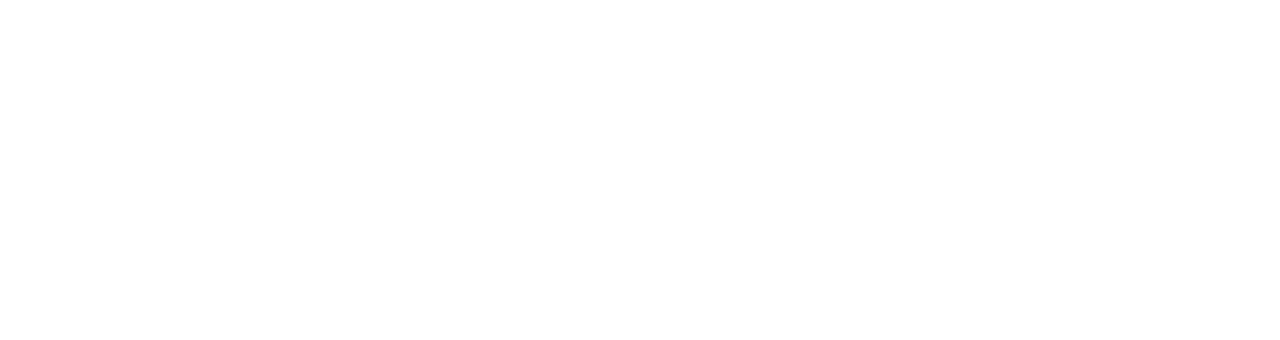
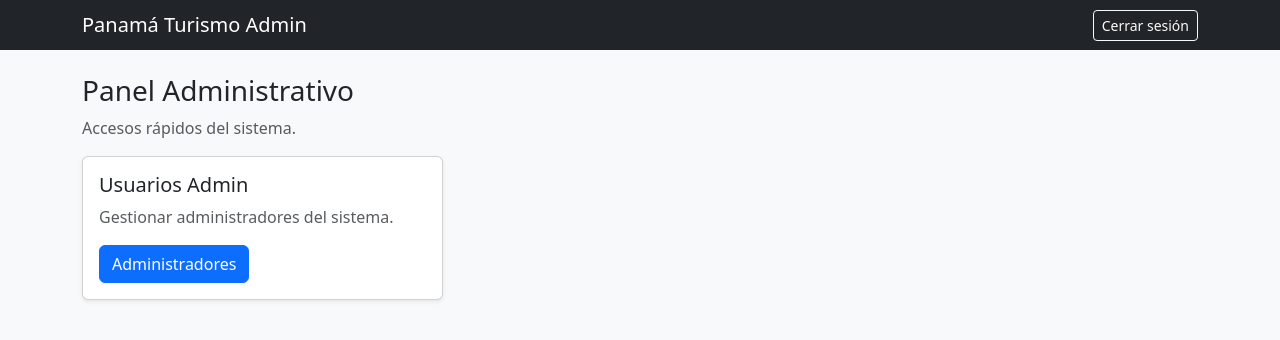
Before and after one commit to AaronGalvez/proyecto2DSVII, a PHP site: page /views/dashboard.php in a window 1280 px wide. Before the commit the part shown is empty. Shown: the top 340 px of the page. Run offline with PHP 8.4, Linux system fonts and the light colour scheme.

Commit message:
Add HTML structure to dashboard.php

```diff
--- a/views/dashboard.php
+++ b/views/dashboard.php
@@ -1 +1,34 @@
-<?php
+<!doctype html>
+<html lang="es">
+<head>
+    <meta charset="UTF-8">
+    <meta name="viewport" content="width=device-width, initial-scale=1.0">
+    <title>Dashboard Administrativo</title>
+    <link href="https://cdn.jsdelivr.net/npm/bootstrap@5.3.3/dist/css/bootstrap.min.css" rel="stylesheet">
+</head>
+<body class="bg-light">
+    <nav class="navbar navbar-dark bg-dark">
+        <div class="container">
+            <span class="navbar-brand mb-0 h1">Panamá Turismo Admin</span>
+            <a class="btn btn-outline-light btn-sm" href="index.php?controller=admin&action=logout">Cerrar sesión</a>
+        </div>
+    </nav>
+
+    <main class="container py-4">
+        <h1 class="h3">Panel Administrativo</h1>
+        <p class="text-muted">Accesos rápidos del sistema.</p>
+
+        <div class="row g-3">
+            <div class="col-md-4">
+                <div class="card shadow-sm">
+                    <div class="card-body">
+                        <h2 class="h5">Usuarios Admin</h2>
+                        <p class="text-muted">Gestionar administradores del sistema.</p>
+                        <a href="index.php?controller=admin&action=usuarios" class="btn btn-primary">Administradores</a>
+                    </div>
+                </div>
+            </div>
+        </div>
+    </main>
+</body>
+</html>
```
